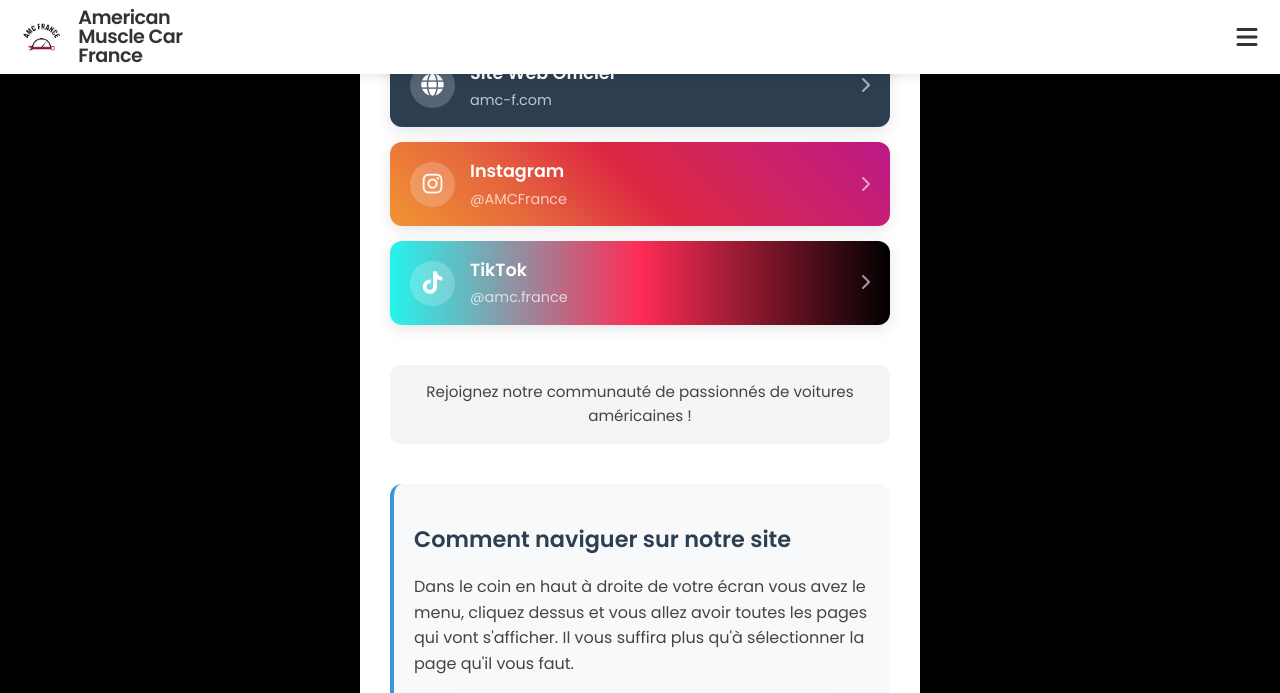
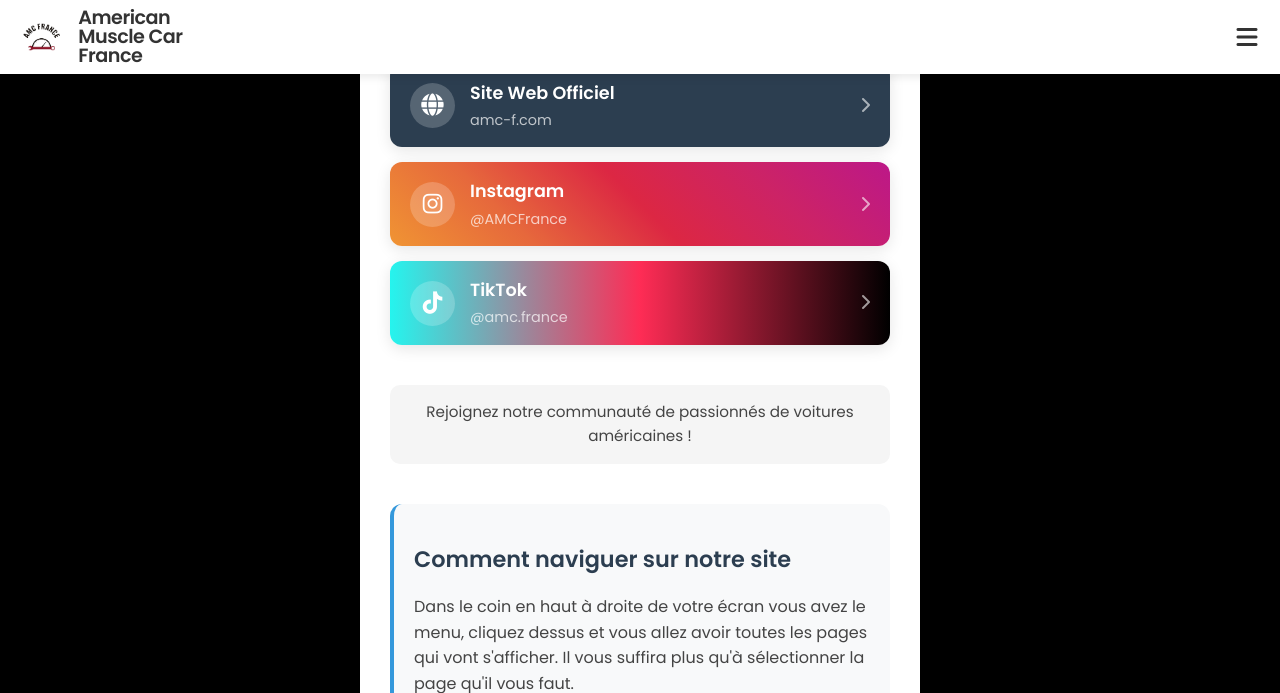
Before and after one commit to JaysonPasquier/amca-club, a Django app: page /social/ in a window 1280 px wide. Shown: the top 693 px of the page. Run offline with Django 4.2, Linux system fonts and the light colour scheme; data comes from the database, SQL or seed files in the repository.

Commit message:
change the social page

```diff
--- a/v1/backend/templates/core/social_links.html
+++ b/v1/backend/templates/core/social_links.html
@@ -78,10 +78,12 @@
         display: flex;
         justify-content: center;
         align-items: center;
-        min-height: calc(100vh - 200px);
+        min-height: 100vh; /* Full viewport height */
         padding: 20px;
-        padding-top: 80px; /* Add padding to account for the navbar height */
-		padding-bottom: 80px;
+        /* Add more top and bottom padding to prevent overlap with nav and footer */
+        padding-top: 100px;
+        padding-bottom: 100px;
+        box-sizing: border-box; /* Ensure padding is included in the height */
     }
 
     .social-links-container {
@@ -92,6 +94,8 @@
         padding: 30px;
         box-shadow: 0 8px 32px rgba(0, 0, 0, 0.2);
         text-align: center;
+        /* Add margin to ensure content doesn't touch the edges */
+        margin: 20px auto;
     }
 
     .social-logo {
@@ -328,14 +332,15 @@
         }
 
         .social-links-page {
-            padding-top: 100px; /* Increase top padding on mobile to ensure content is below navbar */
-            min-height: calc(100vh - 100px); /* Adjust min-height calculation for mobile */
+            padding-top: 120px; /* Increase for mobile to avoid navbar overlap */
+            padding-bottom: 120px; /* Add more space at the bottom for footer */
         }
     }
 
     @media (max-width: 480px) {
         .social-links-page {
-            padding-top: 70px; /* Adjust for smaller mobile screens */
+            padding-top: 100px; /* Adjust for smaller screens */
+            padding-bottom: 100px;
         }
     }
 
@@ -355,12 +360,22 @@
         }
 
         .social-links-page {
-            padding-top: 60px; /* Further adjust for very small screens */
+            padding-top: 90px; /* Further adjust for very small screens */
+            padding-bottom: 90px;
         }
     }
 
     .social-logo {
         max-width: 75%;
     }
+
+    /* Add this to ensure proper spacing with the base template */
+    body {
+        /* This ensures there's no unexpected margin/padding on the body */
+        margin: 0;
+        padding: 0;
+        min-height: 100vh;
+        position: relative;
+    }
 </style>
 {% endblock %}
```
